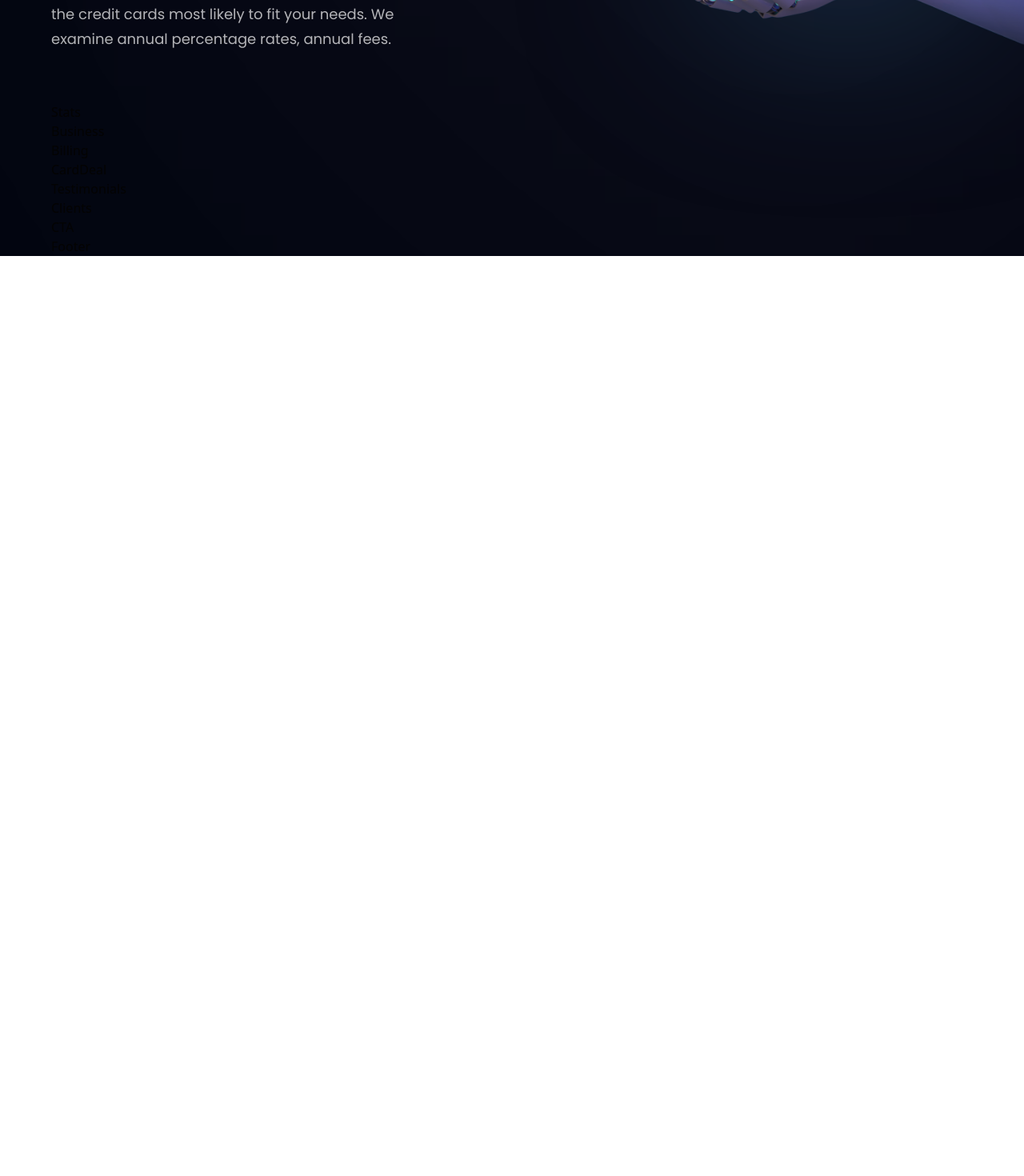
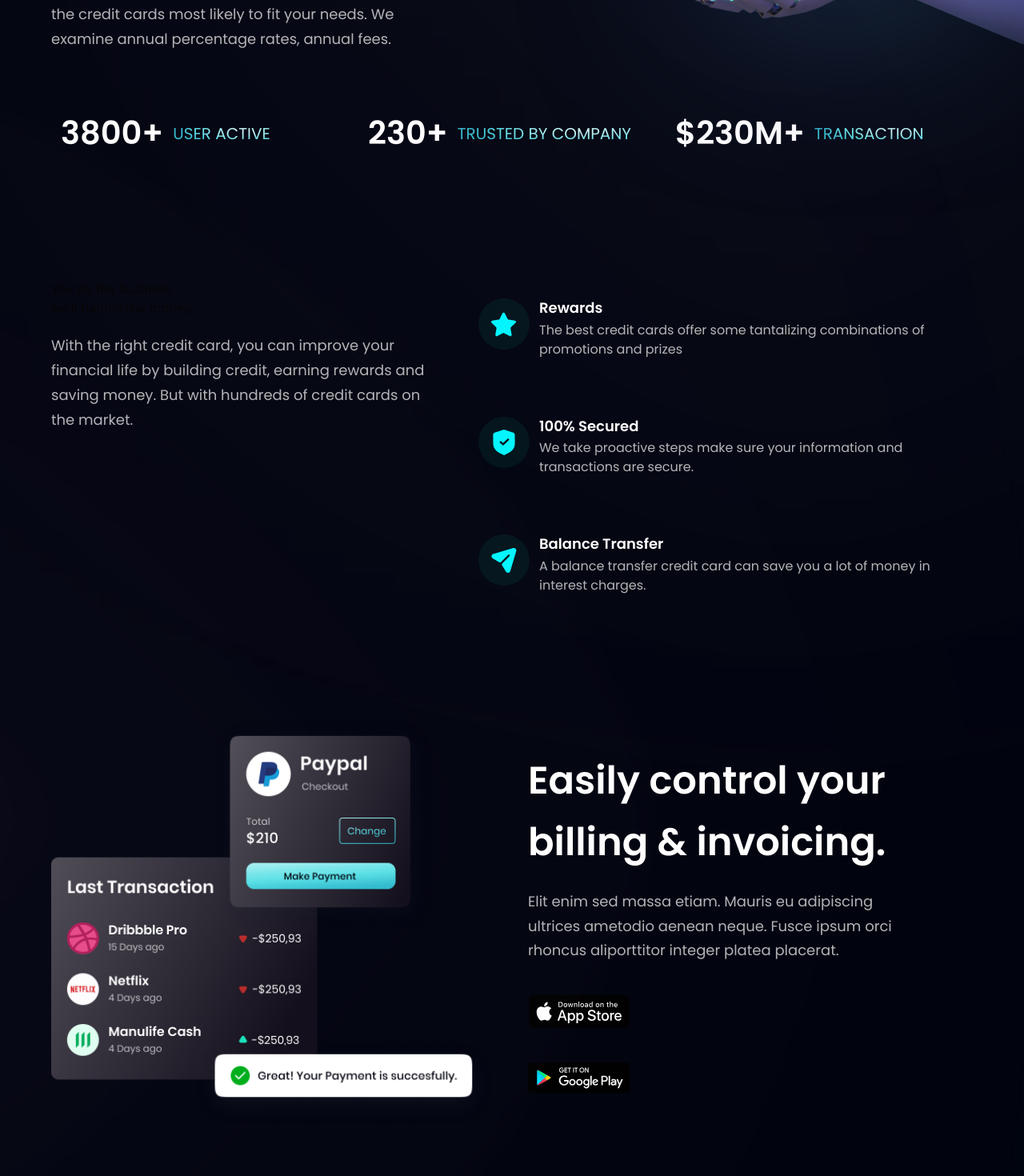
Before and after one commit to mohiandipta/bank_payment_method, a React (Vite) app: page / in a window 1280 px wide. Shown: the part 660-2130 px from the top of the page at 80% size. Before the commit the page ends 980 px from the top, so only its background shows below. Built offline with nearby package versions, Linux system fonts and the light colour scheme.

Commit message:
business, billing done

```diff
--- a/src/Components/Billing.jsx
+++ b/src/Components/Billing.jsx
@@ -1,9 +1,31 @@
 import React from 'react'
+import { apple, bill, google } from '../Assets'
+import styles, { layout } from '../style'
 
-const Billing = () => {
-  return (
-    <div>Billing</div>
-  )
-}
+const Billing = () => (
+  <section id='product' className={layout.sectionReverse}>
+    <div className={layout.sectionImgReverse}>
+      <img src={bill} alt="billing" className='w-[100%] h-[100%] relative z-[5]' />
+      <div className='absolute z-[3] -left-1/2 top-0 w-[50%] h-[50%] rounded-full white__gradient' />
+      <div className='absolute z-[3] -left-1/2 top-0 w-[50%] h-[50%] rounded-full pink__gradient' />
+    </div>
+
+    <div className={layout.sectionInfo}>
+      <h2 className={styles.heading2}>Easily control your <br className='sm:block hidden' /> billing & invoicing.</h2>
+      <p className={`${styles.paragraph} max-w-[470px] mt-5`}>
+        Elit enim sed massa etiam. Mauris eu adipiscing ultrices ametodio
+        aenean neque. Fusce ipsum orci rhoncus aliporttitor integer platea
+        placerat.
+      </p>
+
+      <div className='flex flex-row flex-wrap sm:mt-10 mt-6'>
+        <img src={apple} alt="apple_store" className='w-[128px] h-[42px] object-contain mr-5 cursor-pointer'/>
+      </div>
+      <div className='flex flex-row flex-wrap sm:mt-10 mt-6'>
+        <img src={google} alt="apple_store" className='w-[128px] h-[42px] object-contain cursor-pointer'/>
+      </div>
+    </div>
+  </section>
+)
 
 export default Billing
--- a/src/Components/Business.jsx
+++ b/src/Components/Business.jsx
@@ -1,10 +1,44 @@
 import React from "react"
+import { features } from "../Constants"
+import styles, { layout } from "../style"
+import Button from './Button'
+
+const FeatureCard = ({ icon, title, content, index }) => (
+    <div className={`flex flex-row p-6 rounded-[20px] ${index !== features.length - 1 ? "mb-6" : "mb-0"} feature-card`}>
+        <div className={`w-[64px] h-[64px] rounded-full ${styles.flexCenter} bg-dimBlue`}>
+            <img src={icon} alt="star" className="w-[50%] h-[50%] object-contain" />
+        </div>
+        <div className="flex-1 flex flex-col ml-3">
+            <h4 className="font-poppins font-semibold text-white text-[18px] leading-[23.4px] mb-1">
+                {title}
+            </h4>
+            <p className="font-poppins font-normal text-dimWhite text-[16px] leading-[24px]">
+                {content}
+            </p>
+        </div>
+    </div>
+);
 
 const Business = () => {
     return (
-        <div>
-            Business
-        </div>
+        <section id="features" className={layout.section}>
+            <div>
+                <h2>You do the business, <br className="sm:block hidden" /> we'll handle the money.</h2>
+                <p className={`${styles.paragraph} max-w-[470px] mt-5`}>
+                    With the right credit card, you can improve your financial life by
+                    building credit, earning rewards and saving money. But with hundreds
+                    of credit cards on the market.
+                </p>
+
+                <Button styles={`mt-10`} />
+            </div>
+
+            <div className={`${layout.sectionImg} flex-col`}>
+                {features.map((feature, index) => (
+                    <FeatureCard key={feature.id} {...feature} index={index} />
+                ))}
+            </div>
+        </section>
     )
 }
 
--- a/src/Components/Button.jsx
+++ b/src/Components/Button.jsx
@@ -1,11 +1,10 @@
 import React from "react"
+import styles from "../style"
 
-const Button = () => {
-    return (
-        <div>
-            Button
-        </div>
+const Button = () => (
+        <button type="button" className={`py-4 px-6 bg-blue-grdient font-poppins font-medium text-[18px] text-primary outline-none ${styles}`}>
+            Get Started
+        </button>
     )
-}
 
 export default Button
--- a/src/Components/Stats.jsx
+++ b/src/Components/Stats.jsx
@@ -1,9 +1,16 @@
 import React from 'react'
+import { stats } from '../Constants'
+import styles from '../style'
 
-const Stats = () => {
-  return (
-    <div>Stats</div>
+const Stats = () => (
+    <section className={`${styles.flexCenter} flex-row flex-wrap sm:mb-20 mb-6`}>
+      {stats.map((stats)=>(
+        <div key={stats.id} className={`flex-1 flex justify-start items-center flex-row m-3`}>
+          <h4 className='font-poppins font-semibold xs:text-[40px] text-[30px] xs:leading-[53px] leading-[43px] text-white'>{stats.value}</h4>
+          <p className='font-poppins font-normal xs:text-[20px] text-[15px] xs:leading-[26px] leading-[21px] text-gradient uppercase ml-3'>{stats.title}</p>
+        </div>
+      ))}
+    </section>
   )
-}
 
 export default Stats
```
Also changed, not shown: src/Components/CardDeal.jsx (+4 -3 lines).
